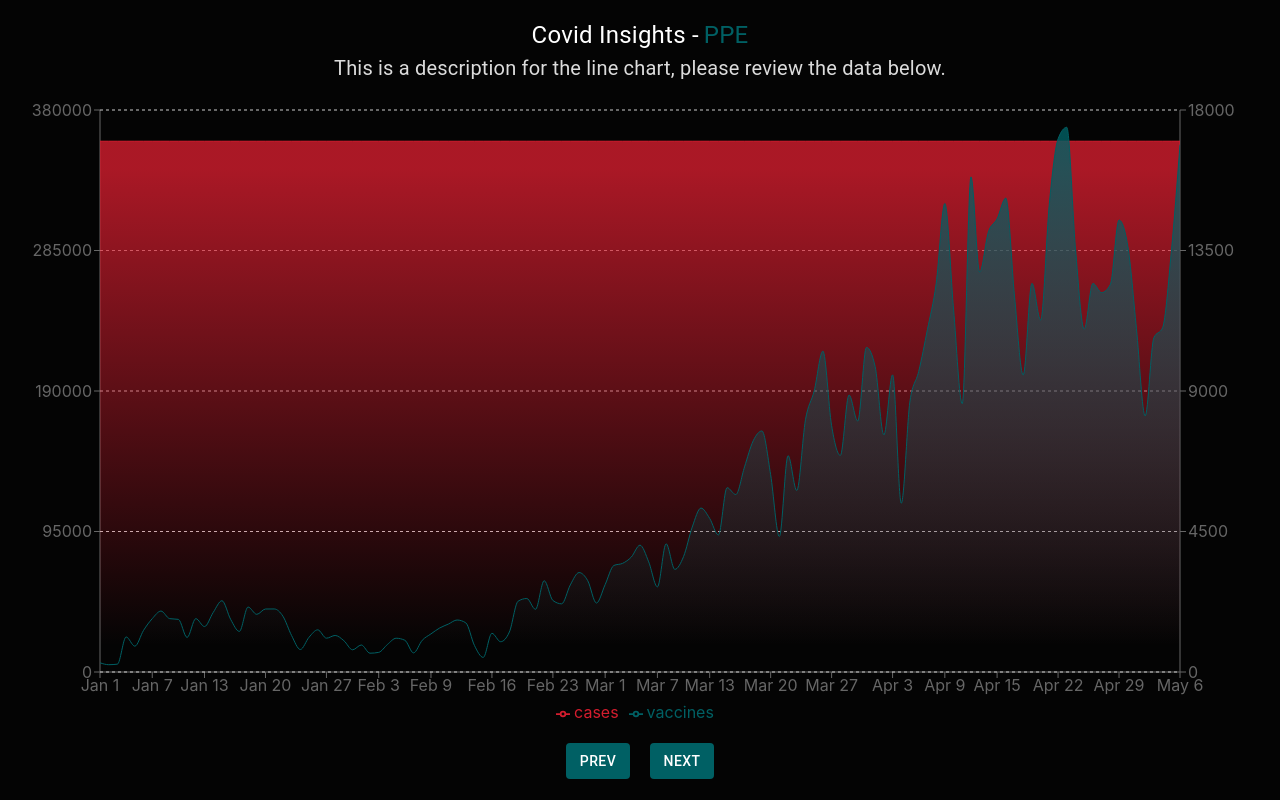
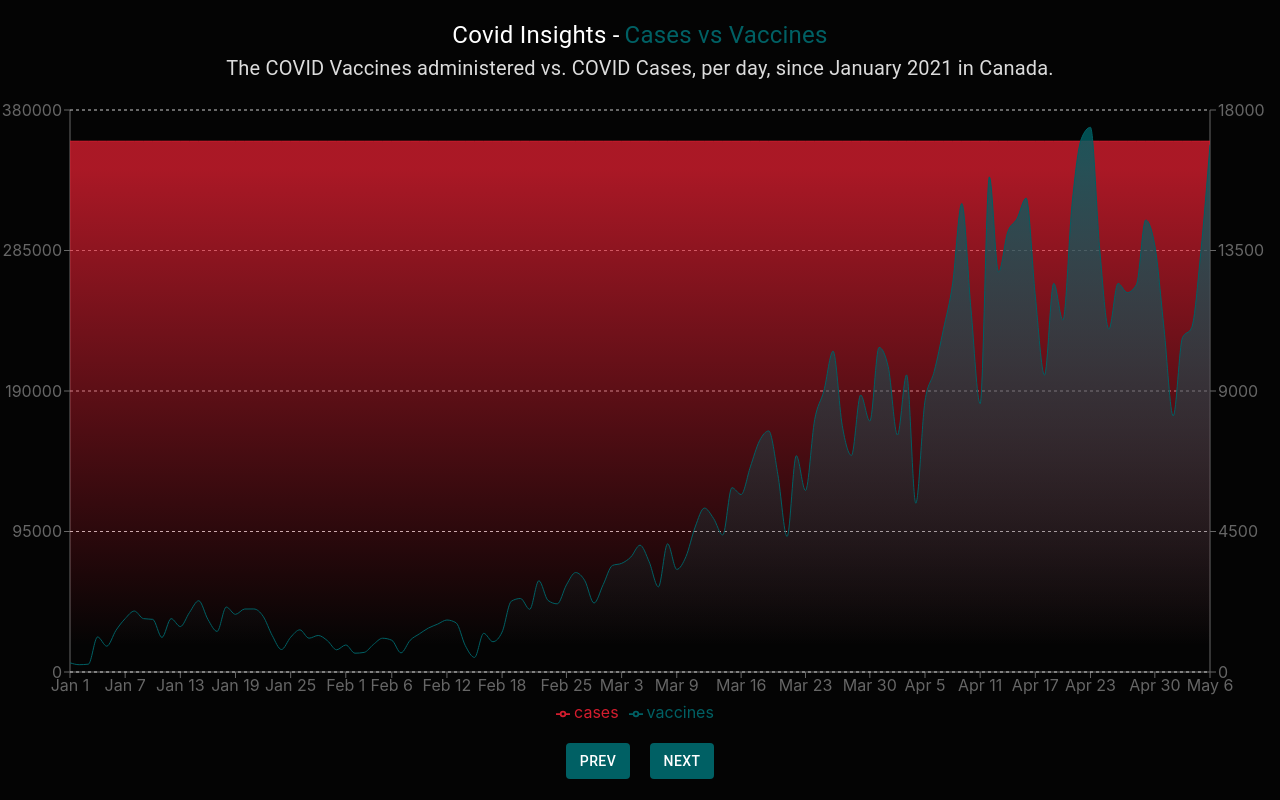
Before and after one commit to joshcampitelli/covid-insights, a React (Create React App) app: page / in a window 1280 px wide. Built offline with nearby package versions, Linux system fonts and the light colour scheme.

Commit message:
Update items / description for graphs

```diff
--- a/src/App.js
+++ b/src/App.js
@@ -1,5 +1,4 @@
-import { makeStyles } from '@material-ui/core/styles';
-import { Button } from '@material-ui/core';
+import { Button, makeStyles } from '@material-ui/core';
 import { useState } from 'react';
 import Header from './components/Header';
 import SimpleBarChart from './components/graphs/SimpleBarChart';
@@ -13,7 +12,6 @@ const useStyles = makeStyles({
         display: 'flex',
         flexDirection: 'column',
         height: '100vh',
-        padding: '0 30px',
         backgroundColor: '#040404'
     },
     button: {
@@ -34,11 +32,11 @@ function App() {
     const [graph, setGraph] = useState(0);
     const graphs = [<SimpleAreaChart data={AreaChartData}/>, <SimpleBarChart data={BarChartData}/>];
     const items = [
-        'PPE',
+        'Cases vs Vaccines',
         'PPE'
     ]
     const descriptions = [
-        'This is a description for the line chart, please review the data below.',
+        'The COVID Vaccines administered vs. COVID Cases, per day, since January 2021 in Canada.',
         'This is a description for the bar chart, please review the data below.'
     ];
 
```
